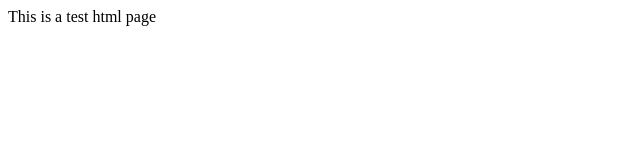
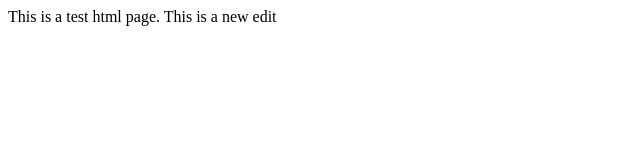
Before and after one commit to johndscanx/git-sandbox, a plain HTML site: page index.html in a window 1280 px wide. Shown: the whole page, without its empty margins (0-640 px from the left). Drawn offline with Linux system fonts and the light colour scheme.

Commit message:
Added new edits

```diff
--- a/index.html
+++ b/index.html
@@ -4,6 +4,6 @@
 <title>Hello World</title>
 </head>
 <body>
-This is a test html page
+This is a test html page. This is a new edit
 </body>
 </html>
```
